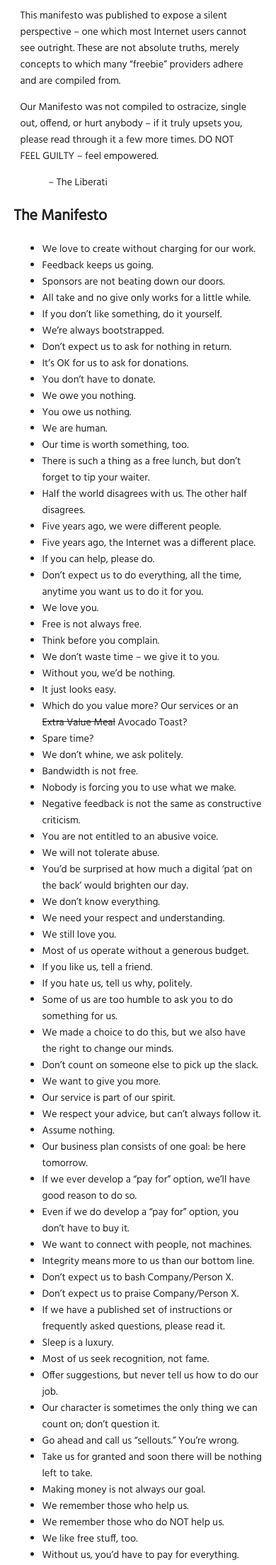
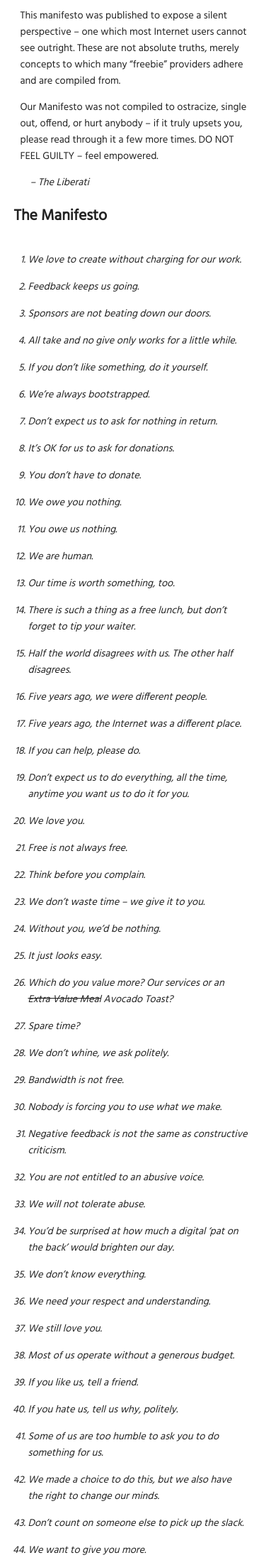
Before and after one commit to shellscape/LiberaManifesto, a Jekyll site: the page built from index.md, in a window 390 px wide. Shown: the part 423-2628 px from the top of the page at 71% size. Built offline with Jekyll 4.4.1, drawn with Linux system fonts in a browser that asks for light colours.

Commit message:
fix: mobile css styles (#3)

```diff
--- a/assets/css/main.css
+++ b/assets/css/main.css
@@ -71,6 +71,10 @@ p {
   padding: 0 1rem;
 }
 
+li {
+  font-style: italic;
+}
+
 div.highlight {
   padding: 0.4rem 1rem;
 }
@@ -88,6 +92,24 @@ footer {
   padding: 2rem 0;
 }
 
+blockquote {
+  font-style:italic;
+}
+
+@media screen and (max-width: 359px){
+  main { width: 90%; }
+  html { font-size: 9px; }
+  h1 { font-size: 2.9rem; }
+  h1 span {
+    margin-left: 0.4rem;
+    padding: 0 0.4rem;
+  }
+  #the-manifesto {
+    padding-top:20px;
+    margin-bottom:0;
+  }
+}
+
 @media screen and (min-width: 360px){
   main { width: 90%; }
   html { font-size: 9px; }
@@ -100,6 +122,18 @@ footer {
 @media screen and (min-width: 420px){
   h1 { font-size: 4rem; }
   h1 span { margin-left: 0.6rem; }
+}
+@media screen and (max-width: 440px){
+  ul {
+    padding: 0 20px 0 20px;
+  }
+  li {
+    list-style-type: decimal;
+    padding-top: 15px;
+  }
+  blockquote {
+    margin:0 4% 0 4%;
+  }
 }
 @media screen and (min-width: 800px){
   html { font-size: 10px; }
```
Also changed, not shown: 1 other file.
